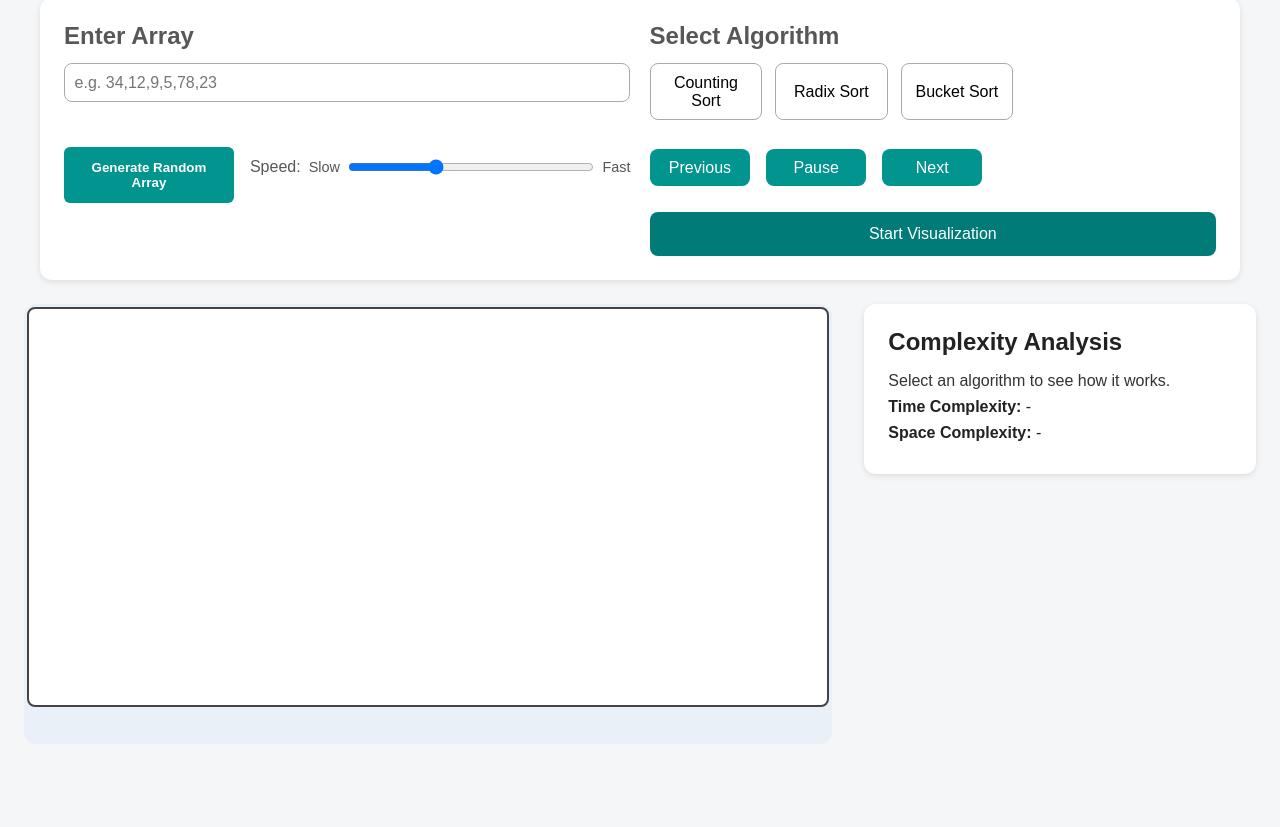
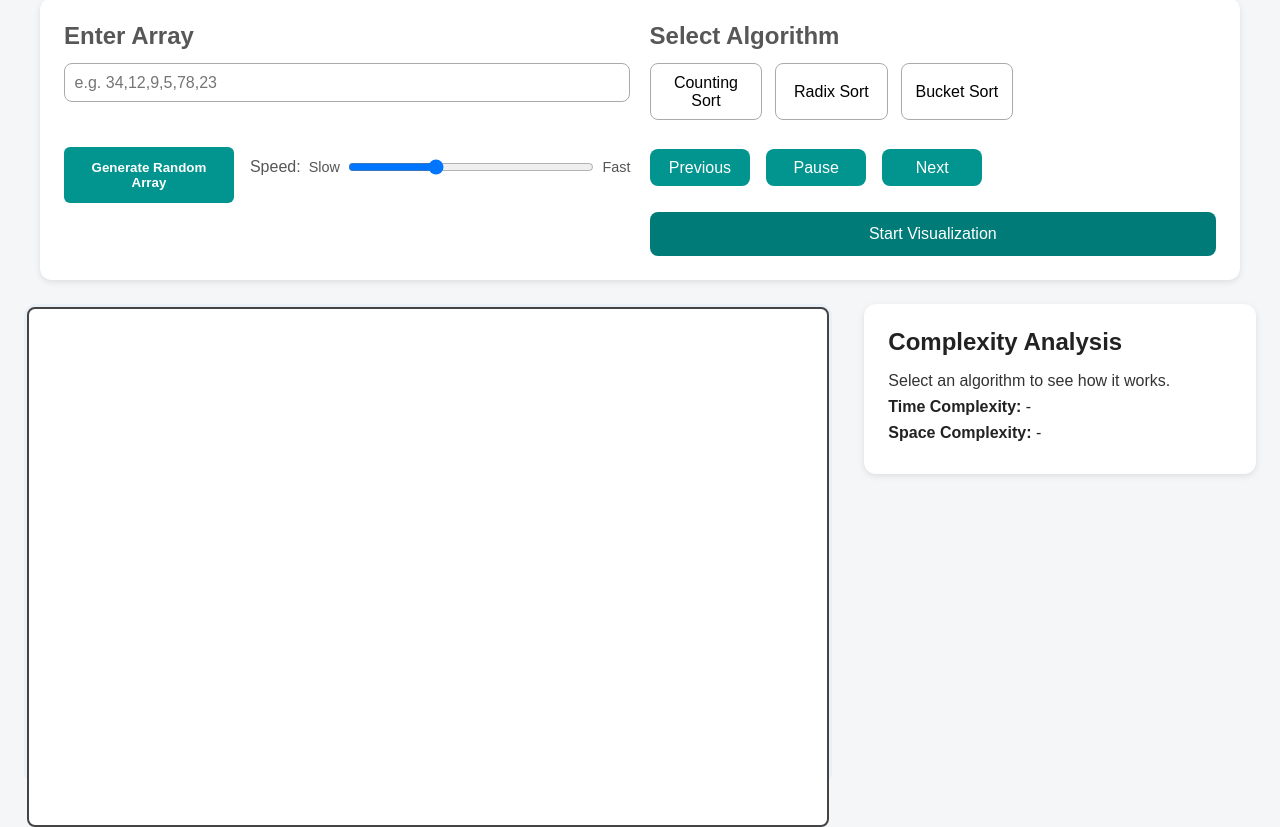
Before and after one commit to Aayushi262005/daa, a plain HTML site: page index.html in a window 1280 px wide. Shown: the part 105-932 px from the top of the page. Before the commit the page ends 873 px from the top, so only its background shows below. Drawn offline with Linux system fonts and the light colour scheme.

Commit message:
small changes

```diff
--- a/style.css
+++ b/style.css
@@ -155,7 +155,7 @@ header {
   border-radius: 12px;
   padding:0.2rem;
   height: auto;
-  min-height: 50vh;
+  min-height: 60vh;
   display: flex;
   justify-content: center;
   align-items: flex-start;
@@ -165,7 +165,7 @@ header {
 
 #animationCanvas {
   width: 100%;
-  min-height: calc(50vh - 40px);;
+  min-height: calc(70vh - 40px);;
   padding: 10px;
   height:auto;
   border: 2px solid #444 ;
@@ -210,21 +210,21 @@ header {
     width: 100%;
   }
   #animationCanvas {
-    min-height: calc(55vh - 40px);;
+    min-height: calc(70vh - 40px);;
   }
 
   .visualization-container {
   display: flex;
   flex-direction: row;
   gap: 2rem;
-  align-items: glex-start;
+  align-items: flex-start;
 }
   }
 
   .animation-area {
     flex: 7;
-    min-height: 55vh;
-    height: 55vh;
+    min-height: 60vh;
+    height: 60vh;
   }
 
   .complexity-section {
```
